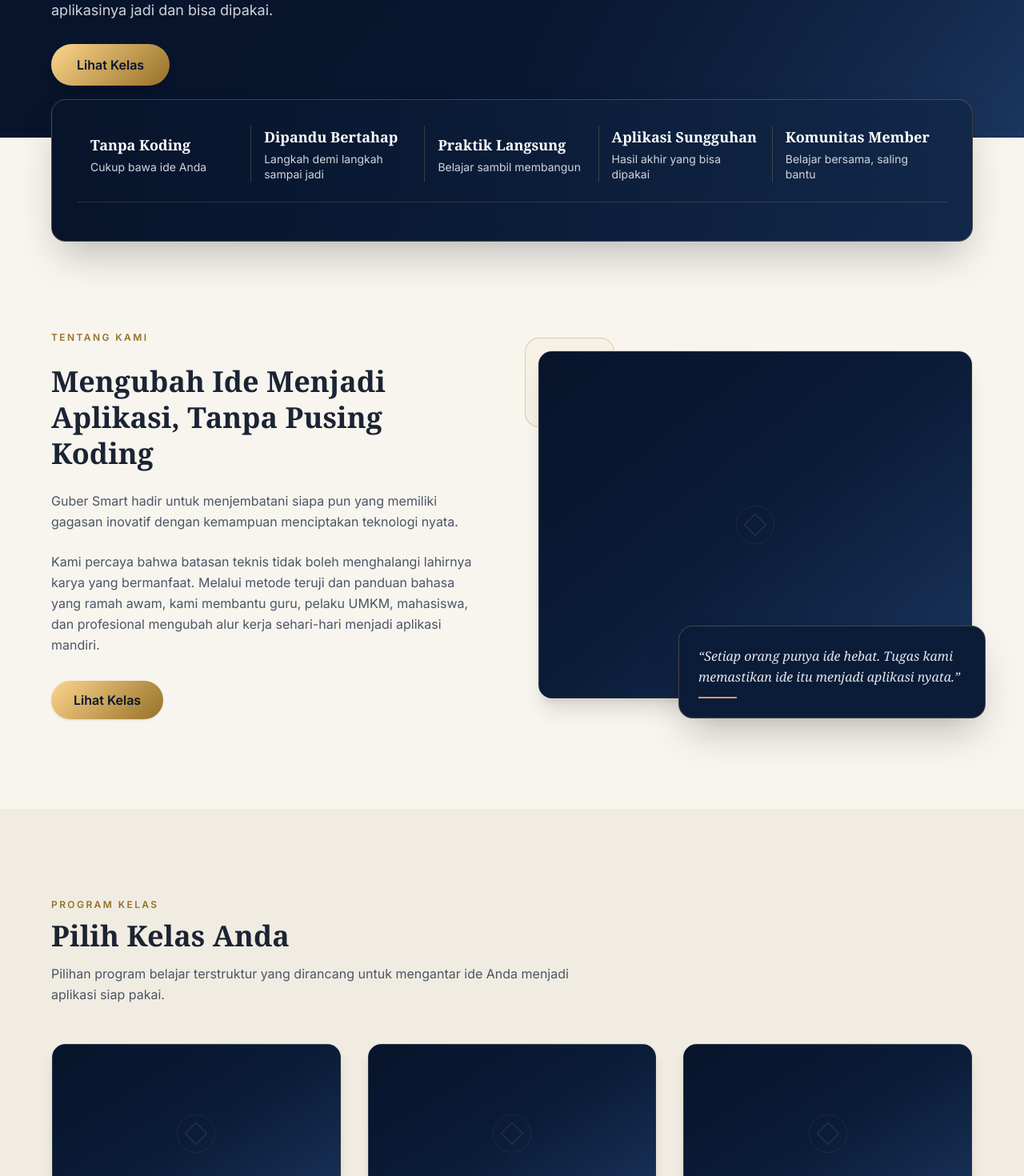
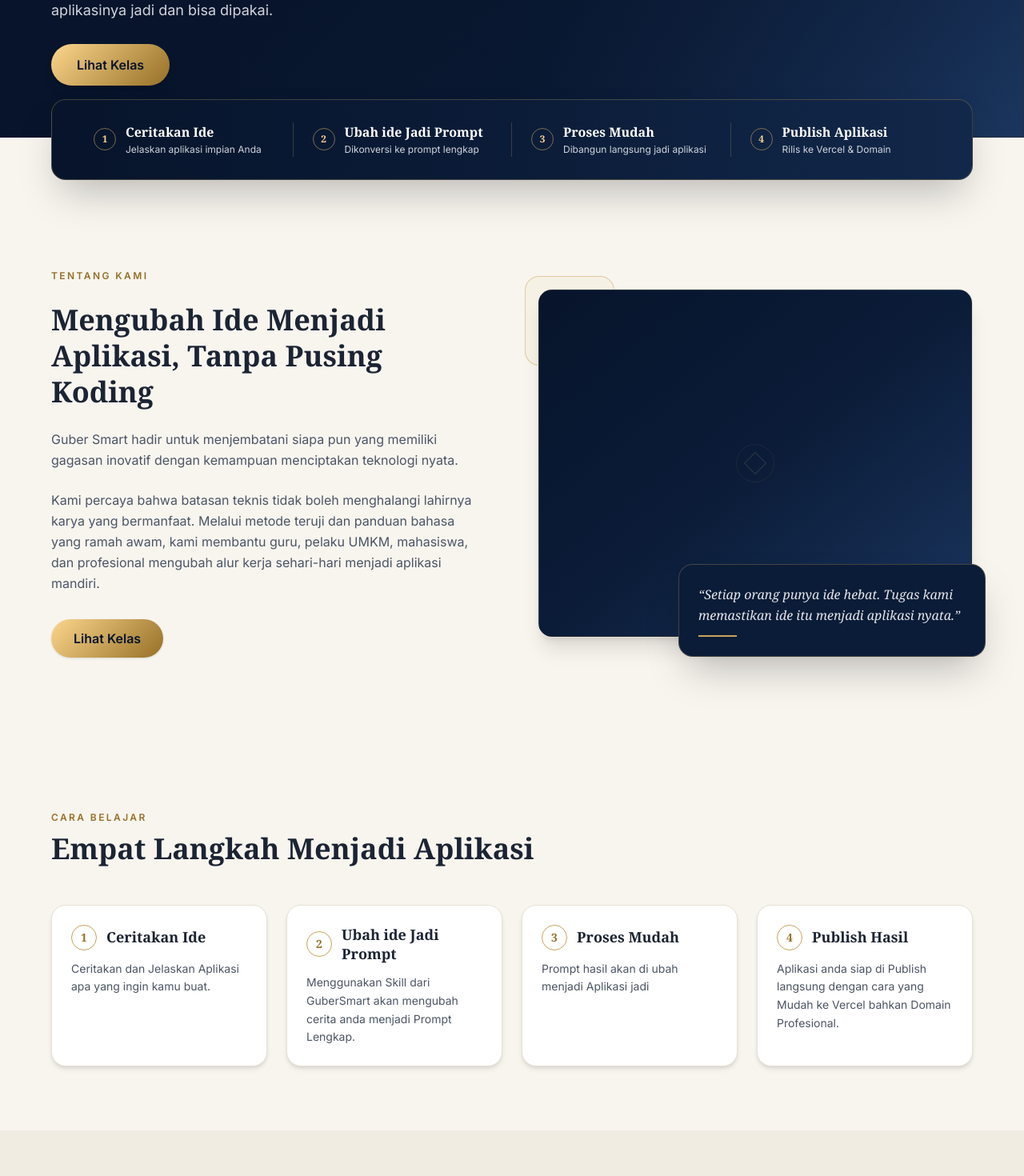
Before and after one commit to hijabgurubertuah/landing-page-gubersmart, a React (Vite) app: page / in a window 1280 px wide. Shown: the part 420-1890 px from the top of the page at 80% size. Built offline with nearby package versions, Linux system fonts and the light colour scheme; no server answers.

Commit message:
feat: update learning process workflow and UI
Standardize the 4-step learning journey across components and update the HomePage to include the AlurBelajarSection for better clarity on the application development flow.

```diff
--- a/app/applet/src/components/public/Home.tsx
+++ b/app/applet/src/components/public/Home.tsx
@@ -112,29 +112,36 @@ export const Home: React.FC<HomeProps> = ({
 
       {/* 2. Pita Keunggulan (Overlapping Hero) */}
       <section className="relative z-20 max-w-[1100px] mx-auto px-4 -mt-16 md:-mt-20">
-        <div className="bg-gradient-to-r from-[#0b1c38] to-[#12284a] rounded-[18px] p-6 md:p-8 shadow-2xl border border-[#c9a35a]/30 text-white grid grid-cols-2 md:grid-cols-5 gap-6 text-center">
-          <div className="border-r border-[#c9a35a]/20 last:border-0 pr-2">
-            <p className="font-serif font-bold text-[#e8cd8f] text-base mb-1">Tanpa Koding</p>
-            <p className="text-xs text-white/70">Cukup bawa ide Anda</p>
+        <div className="bg-gradient-to-r from-[#0b1c38] to-[#12284a] rounded-[18px] p-5 md:p-7 shadow-2xl border border-[#c9a35a]/30 text-white grid grid-cols-2 md:grid-cols-4 gap-6 text-left">
+          <div className="border-r border-[#c9a35a]/20 last:border-0 pr-2 flex items-start gap-3">
+            <span className="w-7 h-7 rounded-full border border-[#c9a35a]/60 text-[#e8cd8f] font-serif font-bold text-xs flex items-center justify-center shrink-0 mt-0.5">1</span>
+            <div>
+              <p className="font-serif font-bold text-[#e8cd8f] text-base mb-0.5">Ceritakan Ide</p>
+              <p className="text-xs text-white/70">Jelaskan aplikasi impian Anda</p>
+            </div>
           </div>
-          <div className="border-r border-[#c9a35a]/20 last:border-0 pr-2">
-            <p className="font-serif font-bold text-[#e8cd8f] text-base mb-1">Dipandu Bertahap</p>
-            <p className="text-xs text-white/70">Langkah demi langkah sampai jadi</p>
+          <div className="border-r border-[#c9a35a]/20 last:border-0 pr-2 flex items-start gap-3">
+            <span className="w-7 h-7 rounded-full border border-[#c9a35a]/60 text-[#e8cd8f] font-serif font-bold text-xs flex items-center justify-center shrink-0 mt-0.5">2</span>
+            <div>
+              <p className="font-serif font-bold text-[#e8cd8f] text-base mb-0.5">Ubah ide Jadi Prompt</p>
+              <p className="text-xs text-white/70">Dikonversi ke prompt lengkap</p>
+            </div>
           </div>
-          <div className="border-r border-[#c9a35a]/20 last:border-0 pr-2">
-            <p className="font-serif font-bold text-[#e8cd8f] text-base mb-1">Praktik Langsung</p>
-            <p className="text-xs text-white/70">Belajar sambil membangun</p>
+          <div className="border-r border-[#c9a35a]/20 last:border-0 pr-2 flex items-start gap-3">
+            <span className="w-7 h-7 rounded-full border border-[#c9a35a]/60 text-[#e8cd8f] font-serif font-bold text-xs flex items-center justify-center shrink-0 mt-0.5">3</span>
+            <div>
+              <p className="font-serif font-bold text-[#e8cd8f] text-base mb-0.5">Proses Mudah</p>
+              <p className="text-xs text-white/70">Dibangun langsung jadi aplikasi</p>
+            </div>
           </div>
-          <div className="border-r border-[#c9a35a]/20 last:border-0 pr-2">
-            <p className="font-serif font-bold text-[#e8cd8f] text-base mb-1">Aplikasi Sungguhan</p>
-            <p className="text-xs text-white/70">Hasil akhir yang bisa dipakai</p>
-          </div>
-          <div className="col-span-2 md:col-span-1">
-            <p className="font-serif font-bold text-[#e8cd8f] text-base mb-1">Komunitas Member</p>
-            <p className="text-xs text-white/70">Belajar bersama, saling bantu</p>
+          <div className="flex items-start gap-3">
+            <span className="w-7 h-7 rounded-full border border-[#c9a35a]/60 text-[#e8cd8f] font-serif font-bold text-xs flex items-center justify-center shrink-0 mt-0.5">4</span>
+            <div>
+              <p className="font-serif font-bold text-[#e8cd8f] text-base mb-0.5">Publish Aplikasi</p>
+              <p className="text-xs text-white/70">Rilis ke Vercel & Domain</p>
+            </div>
           </div>
         </div>
-        <div className="w-3/4 mx-auto h-[1px] bg-gradient-to-r from-transparent via-[#c9a35a] to-transparent mt-6"></div>
       </section>
 
       {/* 3. Profil Section */}
@@ -169,6 +176,47 @@ export const Home: React.FC<HomeProps> = ({
                 "Setiap orang punya ide hebat. Tugas kami memastikan ide itu menjadi aplikasi nyata."
               </p>
               <div className="w-8 h-[1px] bg-[#c9a35a]"></div>
+            </div>
+          </div>
+        </div>
+      </section>
+
+      {/* 4. Cara Belajar / Alur */}
+      <section className="py-16 bg-[#f1ece2]">
+        <div className="max-w-[1200px] mx-auto px-4 md:px-8">
+          <div className="text-center max-w-2xl mx-auto mb-16 space-y-3">
+            <span className="text-xs font-semibold uppercase tracking-[0.2em] text-[#a77d36]">Cara Belajar</span>
+            <h2 className="text-3xl md:text-4xl font-serif font-bold text-[#1b2433]">Empat Langkah Menjadi Aplikasi</h2>
+          </div>
+
+          <div className="grid grid-cols-1 md:grid-cols-4 gap-6">
+            <div className="bg-white rounded-[18px] p-6 shadow-md border border-[#e7e1d5] text-left space-y-2 hover:-translate-y-1 transition duration-300">
+              <div className="flex items-center gap-3">
+                <span className="w-8 h-8 rounded-full border border-[#c9a35a] text-[#a77d36] font-bold flex items-center justify-center font-serif text-sm shrink-0">1</span>
+                <h4 className="font-serif font-bold text-base sm:text-lg text-[#1b2433]">Ceritakan Ide</h4>
+              </div>
+              <p className="text-sm text-[#4b5565] leading-relaxed">Ceritakan dan Jelaskan Aplikasi apa yang ingin kamu buat.</p>
+            </div>
+            <div className="bg-white rounded-[18px] p-6 shadow-md border border-[#e7e1d5] text-left space-y-2 hover:-translate-y-1 transition duration-300">
+              <div className="flex items-center gap-3">
+                <span className="w-8 h-8 rounded-full border border-[#c9a35a] text-[#a77d36] font-bold flex items-center justify-center font-serif text-sm shrink-0">2</span>
+                <h4 className="font-serif font-bold text-base sm:text-lg text-[#1b2433]">Ubah ide Jadi Prompt</h4>
+              </div>
+              <p className="text-sm text-[#4b5565] leading-relaxed">Menggunakan Skill dari GuberSmart akan mengubah cerita anda menjadi Prompt Lengkap.</p>
+            </div>
+            <div className="bg-white rounded-[18px] p-6 shadow-md border border-[#e7e1d5] text-left space-y-2 hover:-translate-y-1 transition duration-300">
+              <div className="flex items-center gap-3">
+                <span className="w-8 h-8 rounded-full border border-[#c9a35a] text-[#a77d36] font-bold flex items-center justify-center font-serif text-sm shrink-0">3</span>
+                <h4 className="font-serif font-bold text-base sm:text-lg text-[#1b2433]">Proses Mudah</h4>
+              </div>
+              <p className="text-sm text-[#4b5565] leading-relaxed">Prompt hasil akan di ubah menjadi Aplikasi jadi</p>
+            </div>
+            <div className="bg-white rounded-[18px] p-6 shadow-md border border-[#e7e1d5] text-left space-y-2 hover:-translate-y-1 transition duration-300">
+              <div className="flex items-center gap-3">
+                <span className="w-8 h-8 rounded-full border border-[#c9a35a] text-[#a77d36] font-bold flex items-center justify-center font-serif text-sm shrink-0">4</span>
+                <h4 className="font-serif font-bold text-base sm:text-lg text-[#1b2433]">Publish Hasil</h4>
+              </div>
+              <p className="text-sm text-[#4b5565] leading-relaxed">Aplikasi anda siap di Publish langsung dengan cara yang Mudah ke Vercel bahkan Domain Profesional.</p>
             </div>
           </div>
         </div>
--- a/src/components/public/AlurBelajarSection.tsx
+++ b/src/components/public/AlurBelajarSection.tsx
@@ -6,23 +6,23 @@ export const AlurBelajarSection: React.FC = () => {
   const steps = [
     {
       num: 1,
-      title: 'Tulis Ide',
-      desc: 'Ceritakan masalah yang ingin diselesaikan dan fitur apa yang Anda bayangkan.',
+      title: 'Ceritakan Ide',
+      desc: 'Ceritakan dan Jelaskan Aplikasi apa yang ingin kamu buat.',
     },
     {
       num: 2,
-      title: 'Susun Prompt',
-      desc: 'Terjemahkan ide menjadi instruksi terstruktur dengan bantuan panduan kami.',
+      title: 'Ubah ide Jadi Prompt',
+      desc: 'Menggunakan Skill dari GuberSmart akan mengubah cerita anda menjadi Prompt Lengkap.',
     },
     {
       num: 3,
-      title: 'Bangun Aplikasi',
-      desc: 'Biarkan AI menyusun kerangka dan logika aplikasi secara bertahap.',
+      title: 'Proses Mudah',
+      desc: 'Prompt hasil akan di ubah menjadi Aplikasi jadi',
     },
     {
       num: 4,
-      title: 'Publikasikan',
-      desc: 'Uji coba di ponsel atau komputer, lalu rilis aplikasi agar siap dipakai.',
+      title: 'Publish Hasil',
+      desc: 'Aplikasi anda siap di Publish langsung dengan cara yang Mudah ke Vercel bahkan Domain Profesional.',
     },
   ];
 
@@ -41,19 +41,19 @@ export const AlurBelajarSection: React.FC = () => {
         {steps.map((s) => (
           <div
             key={s.num}
-            className="bg-white rounded-[18px] p-6 shadow-md border border-[#e7e1d5] flex flex-col justify-between hover:-translate-y-1 transition duration-300"
+            className="bg-white rounded-[18px] p-6 shadow-md border border-[#e7e1d5] flex flex-col hover:-translate-y-1 transition duration-300"
           >
-            <div>
-              <div className="w-10 h-10 rounded-full border border-[#c9a35a] text-[#a77d36] font-serif font-bold text-base flex items-center justify-center mb-5">
+            <div className="flex items-center gap-3 mb-3">
+              <span className="w-8 h-8 rounded-full border border-[#c9a35a] text-[#a77d36] font-serif font-bold text-sm flex items-center justify-center shrink-0">
                 {s.num}
-              </div>
-              <h3 className="font-serif font-bold text-lg text-[#1b2433] mb-2">
+              </span>
+              <h3 className="font-serif font-bold text-base sm:text-lg text-[#1b2433] leading-snug">
                 {s.title}
               </h3>
-              <p className="text-sm text-[#4b5565] leading-relaxed">
-                {s.desc}
-              </p>
             </div>
+            <p className="text-sm text-[#4b5565] leading-relaxed">
+              {s.desc}
+            </p>
           </div>
         ))}
       </div>
--- a/src/components/public/PitaKeunggulan.tsx
+++ b/src/components/public/PitaKeunggulan.tsx
@@ -4,35 +4,35 @@ import React from 'react';
 
 export const PitaKeunggulan: React.FC = () => {
   const points = [
-    { title: 'Tanpa Koding', desc: 'Cukup bawa ide Anda' },
-    { title: 'Dipandu Bertahap', desc: 'Langkah demi langkah sampai jadi' },
-    { title: 'Praktik Langsung', desc: 'Belajar sambil membangun' },
-    { title: 'Aplikasi Sungguhan', desc: 'Hasil akhir yang bisa dipakai' },
-    { title: 'Komunitas Member', desc: 'Belajar bersama, saling bantu' },
+    { num: 1, title: 'Ceritakan Ide', desc: 'Jelaskan aplikasi impian Anda' },
+    { num: 2, title: 'Ubah ide Jadi Prompt', desc: 'Dikonversi ke prompt lengkap' },
+    { num: 3, title: 'Proses Mudah', desc: 'Dibangun langsung jadi aplikasi' },
+    { num: 4, title: 'Publish Aplikasi', desc: 'Rilis ke Vercel & Domain' },
   ];
 
   return (
     <div className="max-w-[1200px] 2xl:max-w-[1320px] mx-auto px-4 sm:px-6 relative z-20 -mt-10 sm:-mt-12">
-      <div className="bg-gradient-to-r from-[#07142b] via-[#0b1c38] to-[#12284a] rounded-[18px] shadow-2xl border border-[#c9a35a]/30 p-6 sm:p-8">
-        <div className="grid grid-cols-2 lg:grid-cols-5 gap-6 lg:gap-0 lg:divide-x lg:divide-[#c9a35a]/25">
-          {points.map((p, idx) => (
+      <div className="bg-gradient-to-r from-[#07142b] via-[#0b1c38] to-[#12284a] rounded-[18px] shadow-2xl border border-[#c9a35a]/30 p-5 sm:p-7">
+        <div className="grid grid-cols-2 lg:grid-cols-4 gap-6 lg:gap-0 lg:divide-x lg:divide-[#c9a35a]/25">
+          {points.map((p) => (
             <div
               key={p.title}
-              className={`flex flex-col justify-center ${
-                idx === 4 ? 'col-span-2 lg:col-span-1' : ''
-              } lg:px-4 text-center sm:text-left`}
+              className="flex items-start lg:items-center lg:px-6 gap-3 text-left"
             >
-              <div className="font-serif font-bold text-white text-base sm:text-lg">
-                {p.title}
-              </div>
-              <div className="text-xs sm:text-sm text-gray-300 mt-1 leading-snug">
-                {p.desc}
+              <span className="w-7 h-7 rounded-full border border-[#c9a35a]/60 text-[#e8cd8f] font-serif font-bold text-xs flex items-center justify-center shrink-0 mt-0.5 lg:mt-0">
+                {p.num}
+              </span>
+              <div>
+                <div className="font-serif font-bold text-white text-base">
+                  {p.title}
+                </div>
+                <div className="text-xs text-gray-300 mt-0.5 leading-snug">
+                  {p.desc}
+                </div>
               </div>
             </div>
           ))}
         </div>
-        {/* Garis emas tipis di bawah pita */}
-        <div className="mt-6 pt-4 border-t border-[#c9a35a]/20" />
       </div>
     </div>
   );
--- a/src/pages/HomePage.tsx
+++ b/src/pages/HomePage.tsx
@@ -13,6 +13,7 @@ import {
 import { HeroSection } from '../components/public/HeroSection';
 import { PitaKeunggulan } from '../components/public/PitaKeunggulan';
 import { ProfilSection } from '../components/public/ProfilSection';
+import { AlurBelajarSection } from '../components/public/AlurBelajarSection';
 import { KelasSection } from '../components/public/KelasSection';
 import { KeunggulanSection } from '../components/public/KeunggulanSection';
 import { KaryaSection } from '../components/public/KaryaSection';
@@ -59,6 +60,7 @@ export const HomePage: React.FC<HomePageProps> = ({
         <HeroSection cms={cms} onNavigate={onNavigate} />
         <PitaKeunggulan />
         <ProfilSection cms={cms} onNavigate={onNavigate} />
+        <AlurBelajarSection />
         <KelasSection
           classes={classes}
           cms={cms}
```
